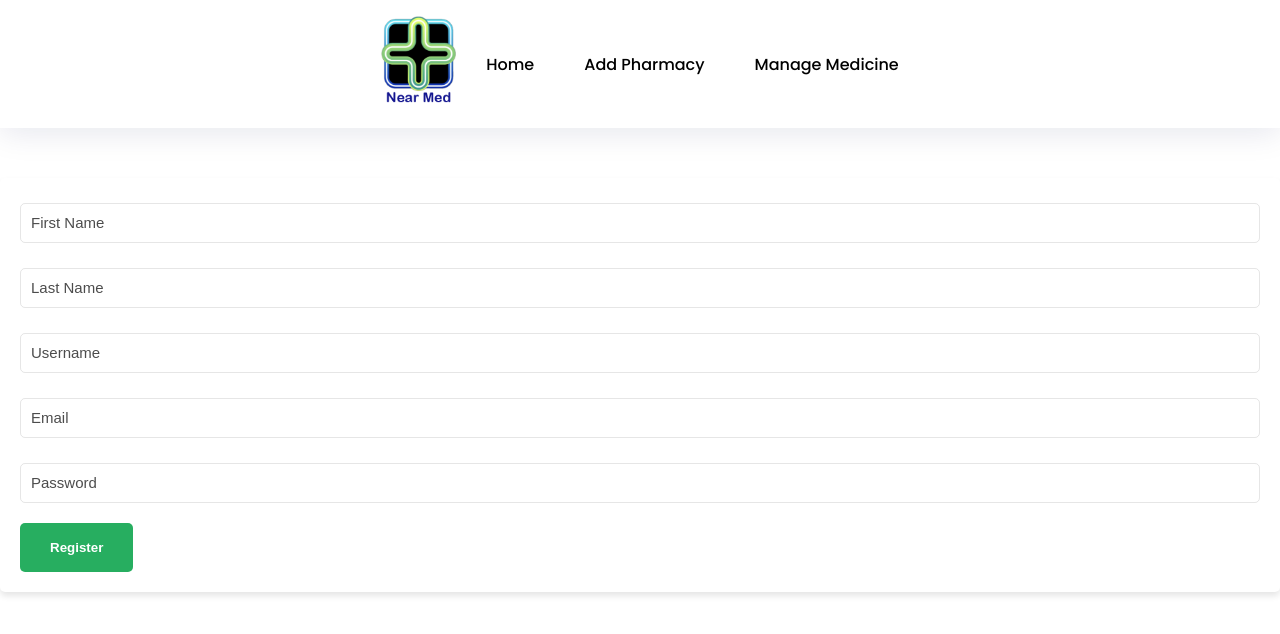
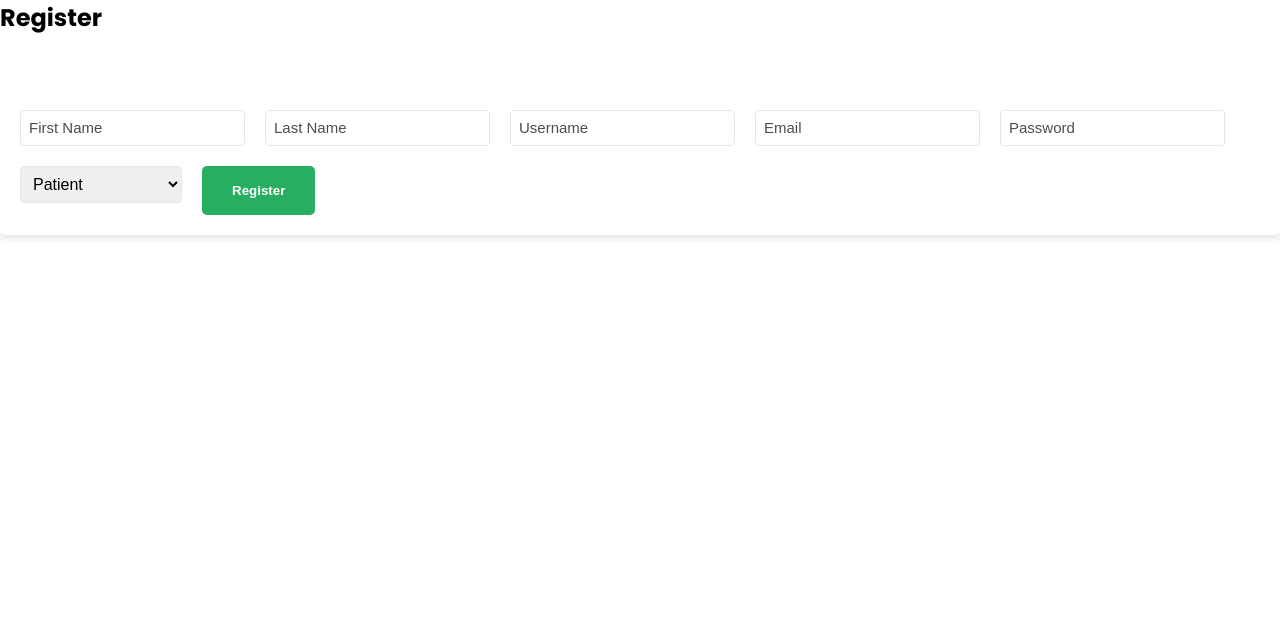
Before and after one commit to akila4352/pharmacy, a React (Create React App) app: page /register in a window 1280 px wide. Shown: the top 634 px of the page. Built offline with nearby package versions, Linux system fonts and the light colour scheme.

Commit message:
database conect

```diff
--- a/src/components/Admin/AddPharmacy.jsx
+++ b/src/components/Admin/AddPharmacy.jsx
@@ -18,7 +18,7 @@ const AddPharmacy = () => {
   });
 
   const { isLoaded } = useJsApiLoader({
-    googleMapsApiKey: "AlzaSyb1l9Bt7-IsRhzLdOVukQeErPc21k96Rkq",
+    googleMapsApiKey: "AlzaSyYuXQcONmY0Fy-7r818WazltBm3VElC3Mh",
   });
 
   const mapContainerStyle = {
--- a/src/components/Admin/ManageMedicine.jsx
+++ b/src/components/Admin/ManageMedicine.jsx
@@ -13,7 +13,7 @@ const ManageMedicine = () => {
   const [editFormData, setEditFormData] = useState({});
 
   const { isLoaded } = useJsApiLoader({
-    googleMapsApiKey: "AlzaSyb1l9Bt7-IsRhzLdOVukQeErPc21k96Rkq",
+    googleMapsApiKey: "AlzaSyYuXQcONmY0Fy-7r818WazltBm3VElC3Mh",
   });
 
   const mapContainerStyle = {
--- a/src/components/Admin/ManagePharmacyMedicines.jsx
+++ b/src/components/Admin/ManagePharmacyMedicines.jsx
@@ -14,7 +14,7 @@ const ManagePharmacyMedicines = () => {
   const [editFormData, setEditFormData] = useState({});
 
   const { isLoaded } = useJsApiLoader({
-    googleMapsApiKey: "AlzaSyQ6tMVrSAOb2YwWc3u4OI6MAv7Cj9xO0YQ",
+    googleMapsApiKey: "AlzaSyYuXQcONmY0Fy-7r818WazltBm3VElC3Mh",
   });
 
   const mapContainerStyle = {
--- /dev/null
+++ b/src/components/common/header/HeaderAdmin.jsx
@@ -0,0 +1,47 @@
+import React, { useState } from "react";
+import { Link } from "react-router-dom";
+import "./header.css";
+
+const HeaderAdmin = () => {
+  const [navList, setNavList] = useState(false); // State to toggle navigation list
+
+
+
+
+
+  return (
+    <><HeaderAdmin/>
+      <header>
+        <div className="container flex">
+          <div className="logo">
+            <img src="./images/logo.png" alt="logo" style={{ width: "75px", height: "auto" }} />
+          </div>
+          <div className="nav">
+            <ul className={navList ? "small" : "flex"}>
+              <li>
+                <Link to="/">Home</Link>
+              </li>
+              <li>
+                <Link to="/add-pharmacy">Add Pharmacy</Link>
+              </li>
+              <li>
+                <Link to="/manage-medicine">Manage Medicine</Link>
+              </li>
+
+            </ul>
+          </div>
+
+          <div className="toggle">
+            <button onClick={() => setNavList(!navList)}>
+              {navList ? <i className="fa fa-times"></i> : <i className="fa fa-bars"></i>}
+            </button>
+          </div>
+        </div>
+      </header>
+
+
+    </>
+  );
+};
+
+export default HeaderAdmin;
--- a/src/components/common/header/Header.jsx
+++ b/src/components/common/header/Headerpowner.jsx
@@ -2,7 +2,7 @@ import React, { useState } from "react";
 import { Link } from "react-router-dom";
 import "./header.css";
 
-const Header = () => {
+const Headerpowner = () => {
   const [navList, setNavList] = useState(false); // State to toggle navigation list
 
 
@@ -44,4 +44,4 @@ const Header = () => {
   );
 };
 
-export default Header;
+export default Headerpowner;
--- a/src/components/home/Login/Login.jsx
+++ b/src/components/home/Login/Login.jsx
@@ -1,13 +1,13 @@
-// src/components/home/Login/Login.jsx
 import React, { useState } from "react";
 import { useNavigate } from "react-router-dom";
-import "./Login.css"; // We'll create this for styling
+import "./Login.css";
 
 const Login = () => {
   const navigate = useNavigate();
   const [formData, setFormData] = useState({
     email: "",
     password: "",
+    role: "patient" // Default role
   });
   const [error, setError] = useState("");
 
@@ -34,7 +34,21 @@ const Login = () => {
       if (response.ok) {
         localStorage.setItem("token", data.token);
         localStorage.setItem("user", JSON.stringify(data.user));
-        navigate("/hero");
+
+        // Role-based navigation
+        switch (formData.role) {
+          case 'patient':
+            navigate("/hero");
+            break;
+          case 'pharmacy':
+            navigate("/manage-medicine");
+            break;
+          case 'admin':
+            navigate("/manage-Pharmacy-medicines");
+            break;
+          default:
+            navigate("/hero"); // Default route for unknown roles
+        }
       } else {
         setError(data.message);
       }
@@ -73,6 +87,21 @@ const Login = () => {
               className="form-input"
             />
           </div>
+          <div className="form-group">
+            <label htmlFor="role">Select Role</label>
+            <select
+              id="role"
+              name="role"
+              value={formData.role}
+              onChange={handleChange}
+              required
+              className="form-input"
+            >
+              <option value="patient">Patient</option>
+              <option value="pharmacy">Pharmacy Owner</option>
+              <option value="admin">Admin</option>
+            </select>
+          </div>
           <button type="submit" className="login-button">Login</button>
           <button type="button" className="register-button" onClick={() => navigate("/register")}>Register</button>
         </form>
--- a/src/components/home/Register/Register.jsx
+++ b/src/components/home/Register/Register.jsx
@@ -9,15 +9,47 @@ const Register = () => {
     username: "",
     email: "",
     password: "",
+    role: "patient",
+    adminCode: "",
+    // Pharmacy specific fields
+    pharmacyName: "",
+    address: "",
+    medicineName: "",
+    price: "",
+    latitude: "",
+    longitude: "",
+    isAvailable: true
   });
   const [error, setError] = useState("");
 
   const handleChange = (e) => {
-    setFormData({ ...formData, [e.target.name]: e.target.value });
+    const { name, value, type } = e.target;
+    setFormData(prev => ({
+      ...prev,
+      [name]: type === 'checkbox' ? e.target.checked : value
+    }));
   };
 
   const handleSubmit = async (e) => {
     e.preventDefault();
+
+    // Validate admin code
+    if (formData.role === 'admin' && formData.adminCode !== '1234') {
+      setError("Invalid admin code");
+      return;
+    }
+
+    // Validate pharmacy fields
+    if (formData.role === 'pharmacy') {
+      const requiredFields = ['pharmacyName', 'address', 'medicineName', 'price', 'latitude', 'longitude'];
+      const missingFields = requiredFields.filter(field => !formData[field]);
+
+      if (missingFields.length > 0) {
+        setError(`Please fill in all required pharmacy fields: ${missingFields.join(', ')}`);
+        return;
+      }
+    }
+
     try {
       const response = await fetch("http://localhost:5000/api/auth/register", {
         method: "POST",
@@ -40,18 +72,195 @@ const Register = () => {
     }
   };
 
-
   return (
     <div className="register-container">
-      <form onSubmit={handleSubmit}>
-        {error && <p className="error">{error}</p>}
-        <input type="text" name="firstName" placeholder="First Name" value={formData.firstName} onChange={handleChange} required />
-        <input type="text" name="lastName" placeholder="Last Name" value={formData.lastName} onChange={handleChange} required />
-        <input type="text" name="username" placeholder="Username" value={formData.username} onChange={handleChange} required />
-        <input type="email" name="email" placeholder="Email" value={formData.email} onChange={handleChange} required />
-        <input type="password" name="password" placeholder="Password" value={formData.password} onChange={handleChange} required />
-        <button type="submit">Register</button>
-      </form>
+      <div className="register-card">
+        <h2 className="register-title">Register</h2>
+        <form onSubmit={handleSubmit} className="register-form">
+          {error && <p className="error">{error}</p>}
+
+          {/* Basic Fields */}
+          <div className="form-group">
+            <input
+              type="text"
+              name="firstName"
+              placeholder="First Name"
+              value={formData.firstName}
+              onChange={handleChange}
+              required
+              className="form-input"
+            />
+          </div>
+
+          <div className="form-group">
+            <input
+              type="text"
+              name="lastName"
+              placeholder="Last Name"
+              value={formData.lastName}
+              onChange={handleChange}
+              required
+              className="form-input"
+            />
+          </div>
+
+          <div className="form-group">
+            <input
+              type="text"
+              name="username"
+              placeholder="Username"
+              value={formData.username}
+              onChange={handleChange}
+              required
+              className="form-input"
+            />
+          </div>
+
+          <div className="form-group">
+            <input
+              type="email"
+              name="email"
+              placeholder="Email"
+              value={formData.email}
+              onChange={handleChange}
+              required
+              className="form-input"
+            />
+          </div>
+
+          <div className="form-group">
+            <input
+              type="password"
+              name="password"
+              placeholder="Password"
+              value={formData.password}
+              onChange={handleChange}
+              required
+              className="form-input"
+            />
+          </div>
+
+          <div className="form-group">
+            <select
+              name="role"
+              value={formData.role}
+              onChange={handleChange}
+              required
+              className="form-input"
+            >
+              <option value="patient">Patient</option>
+              <option value="pharmacy">Pharmacy Owner</option>
+              <option value="admin">Admin</option>
+            </select>
+          </div>
+
+          {/* Admin Code Field */}
+          {formData.role === 'admin' && (
+            <div className="form-group">
+              <input
+                type="password"
+                name="adminCode"
+                placeholder="Admin Secret Code"
+                value={formData.adminCode}
+                onChange={handleChange}
+                required
+                className="form-input"
+              />
+            </div>
+          )}
+
+          {/* Pharmacy Fields */}
+          {formData.role === 'pharmacy' && (
+            <>
+              <div className="form-group">
+                <input
+                  type="text"
+                  name="pharmacyName"
+                  placeholder="Pharmacy Name"
+                  value={formData.pharmacyName}
+                  onChange={handleChange}
+                  required
+                  className="form-input"
+                />
+              </div>
+
+              <div className="form-group">
+                <input
+                  type="text"
+                  name="address"
+                  placeholder="Address"
+                  value={formData.address}
+                  onChange={handleChange}
+                  required
+                  className="form-input"
+                />
+              </div>
+
+              <div className="form-group">
+                <input
+                  type="text"
+                  name="medicineName"
+                  placeholder="Medicine Name"
+                  value={formData.medicineName}
+                  onChange={handleChange}
+                  required
+                  className="form-input"
+                />
+              </div>
+
+              <div className="form-group">
+                <input
+                  type="number"
+                  name="price"
+                  placeholder="Price"
+                  value={formData.price}
+                  onChange={handleChange}
+                  required
+                  className="form-input"
+                />
+              </div>
+
+              <div className="form-group">
+                <input
+                  type="text"
+                  name="latitude"
+                  placeholder="Latitude"
+                  value={formData.latitude}
+                  onChange={handleChange}
+                  required
+                  className="form-input"
+                />
+              </div>
+
+              <div className="form-group">
+                <input
+                  type="text"
+                  name="longitude"
+                  placeholder="Longitude"
+                  value={formData.longitude}
+                  onChange={handleChange}
+                  required
+                  className="form-input"
+                />
+              </div>
+
+              <div className="form-group checkbox">
+                <label>
+                  <input
+                    type="checkbox"
+                    name="isAvailable"
+                    checked={formData.isAvailable}
+                    onChange={handleChange}
+                  />
+                  Medicine Available
+                </label>
+              </div>
+            </>
+          )}
+
+          <button type="submit" className="register-button">Register</button>
+        </form>
+      </div>
     </div>
   );
 };
--- a/src/components/pages/Pages.jsx
+++ b/src/components/pages/Pages.jsx
@@ -1,5 +1,4 @@
 import React from "react";
-import Header from "../common/header/Header";
 import { BrowserRouter as Router, Routes, Route } from "react-router-dom";
 import Home from "../home/Home";
 import AddPharmacy from "../Admin/AddPharmacy";
@@ -7,21 +6,24 @@ import ManageMedicine from "../Admin/ManageMedicine";
 import ManagePharmacyMedicines from "../Admin/ManagePharmacyMedicines";
 import Login from "../home/Login/Login";
 import Hero from "../home/hero/Hero";
+import Headerpowner from "../common/header/Headerpowner";
+import HeaderAdmin from "../common/header/HeaderAdmin";
 import Register from "../home/Register/Register";
+
 const Pages = () => {
   return (
     <>
       <Router>
-        <Header />
         <Routes>
           <Route path="/" element={<Home />} />
           <Route path="/add-pharmacy" element={<AddPharmacy />} />
           <Route path="/manage-medicine" element={<ManageMedicine />} />
-          <Route path="/manage-medicine" element={<ManageMedicine />} />
           <Route path="/manage-Pharmacy-medicines" element={<ManagePharmacyMedicines />} />
           <Route path="/login" element={<Login />} />
           <Route path="/hero" element={<Hero/>} />
-          <Route path="/register" element={< Register/>} />
+          <Route path="/register" element={< Register/>}/>
+          <Route path="/headerAdmin" element={<HeaderAdmin/>} />
+          <Route path="/headerpowner" element={<Headerpowner/>} />
         </Routes>
       </Router>
     </>
```
Also changed, not shown: src/components/common/header/Header1.jsx (added, +47 -0 lines).
